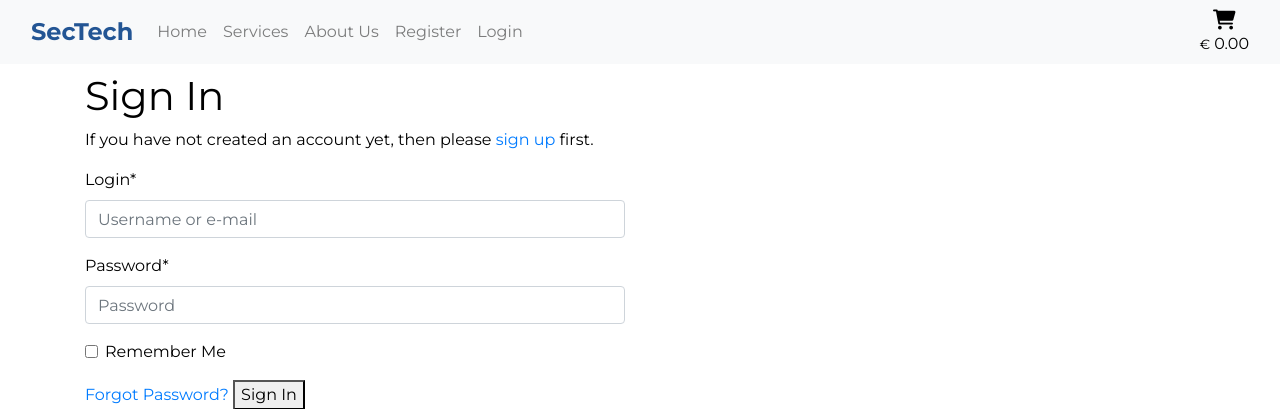
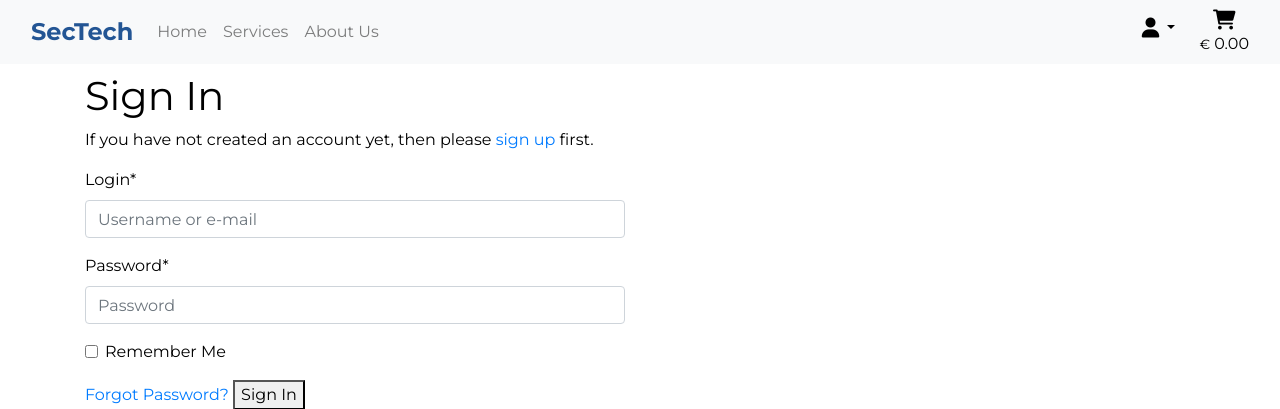
Before and after one commit to davewatters/sectech-ci-pp5, a Django app: a page that uses templates/includes/main_nav.html in a window 1280 px wide. Shown: the top 409 px of the page. Run offline with Django 3.2, Linux system fonts and the light colour scheme; parts of the project's set-up code (start-up, migrations or seed data) failed here and were passed over; some libraries are stand-ins or nearby versions; some web fonts are replaced.

Commit message:
feat: add user account menu item

```diff
--- a/static/js/base.js
+++ b/static/js/base.js
@@ -7,4 +7,4 @@ setTimeout(function () {
   let messages = document.getElementById('msg');
   let alert = new bootstrap.Alert(messages);
   alert.close();
-}, 4000);
+}, 5000);
--- a/templates/includes/main_nav.html
+++ b/templates/includes/main_nav.html
@@ -20,32 +20,45 @@
         <li class="nav-item">
           <a class="nav-link {% block nav_about %}{% endblock %}" href="{% url 'about' %}">About Us</a>
         </li>
-
-        {% if user.is_authenticated %}
-        <li class="nav-item">
-          <a class="nav-link {% block nav_logout %}{% endblock %}" href="{% url 'account_logout' %}">Logout {{ user.username|upper }}</a>
-        </li>
-        {% else %}
-        <li class="nav-item">
-          <a class="nav-link {% block nav_signup %}{% endblock %}" href="{% url 'account_signup' %}">Register</a>
-        </li>
-        <li class="nav-item">
-          <a class="nav-link {% block nav_login %}{% endblock %}" href="{% url 'account_login' %}">Login</a>
-        </li>
-        {% endif %}
       </ul>
     </div> <!-- /navToggle-->
+
+    <!-- My Account btn -->
+    <div class="dropdown pr-4 pb-2">
+      <a id="account-menu" class="dropdown-toggle cart-nav-link" href="#" role="button" data-toggle="dropdown" aria-haspopup="true" aria-expanded="false">
+        <i class="fas fa-user fa-lg"></i>
+      </a>
+
+      <div class="dropdown-menu dropdown-menu-right" aria-labelledby="account-menu">
+        {% if user.is_authenticated %}
+          {% if user.is_superuser %}
+          <a href="#" class="dropdown-item">Manage Products</a>
+          {% else %}
+          <a class="dropdown-item" href="{% url 'customer-detail' user.customer.id %}">Manage Account</a>
+          {% endif %}
+        <div class="dropdown-divider"></div>
+        <a class="dropdown-item {% block nav_logout %}{% endblock %}" href="{% url 'account_logout' %}">Logout {{user.username|upper}}</a>
+        {% else %}
+        <a class="dropdown-item nav-link {% block nav_signup %}{% endblock %}" href="{% url 'account_signup' %}">Register</a>
+        <a class="dropdown-item nav-link {% block nav_login %}{% endblock %}" href="{% url 'account_login' %}">Login</a>
+        {% endif %}
+
+      </div>
+    </div>
+
+    <!-- Shopping Cart link -->
     <div class="text-center">
       <a class="nav-link p-0 cart-nav-link" href="{%  url 'view-cart' %}"><i class="fa-solid fa-cart-shopping fa-lg"></i>
         <p class="my-0">
           <span class="currency-symbol">&euro;</span>
           {% if grand_total %}
-          {{ grand_total|floatformat:"2g" }}
+            {{ grand_total|floatformat:"2g" }}
           {% else %}
-          0.00
+            0.00
           {% endif %}
         </p>
       </a>
     </div>
+
   </div> <!-- /container -->
 </nav>
```
Also changed, not shown: customers/migrations/0004_alter_customer_postcode.py (added), shopping_cart/templatetags/cart_extras.py (line endings or trailing spaces).
